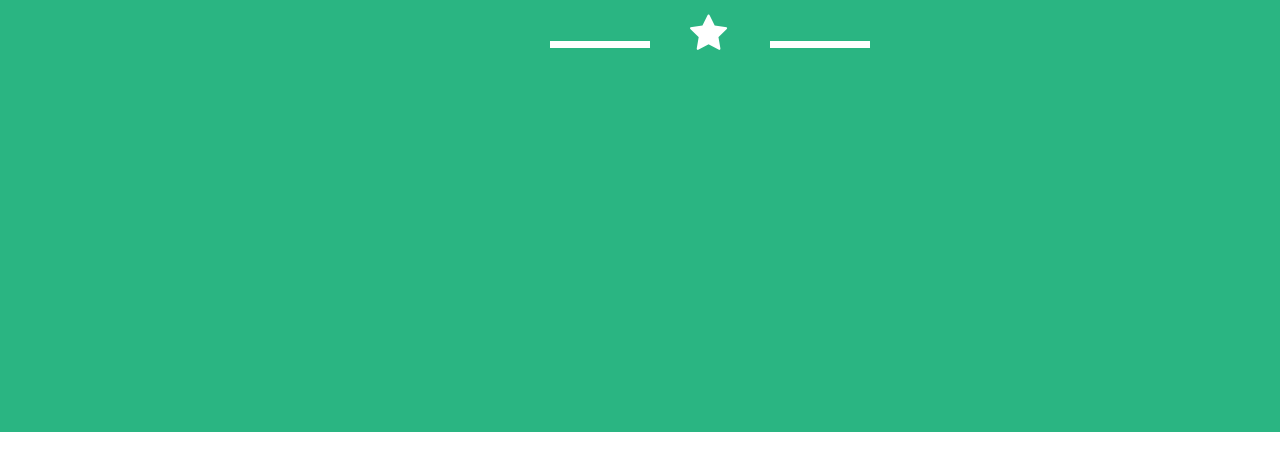
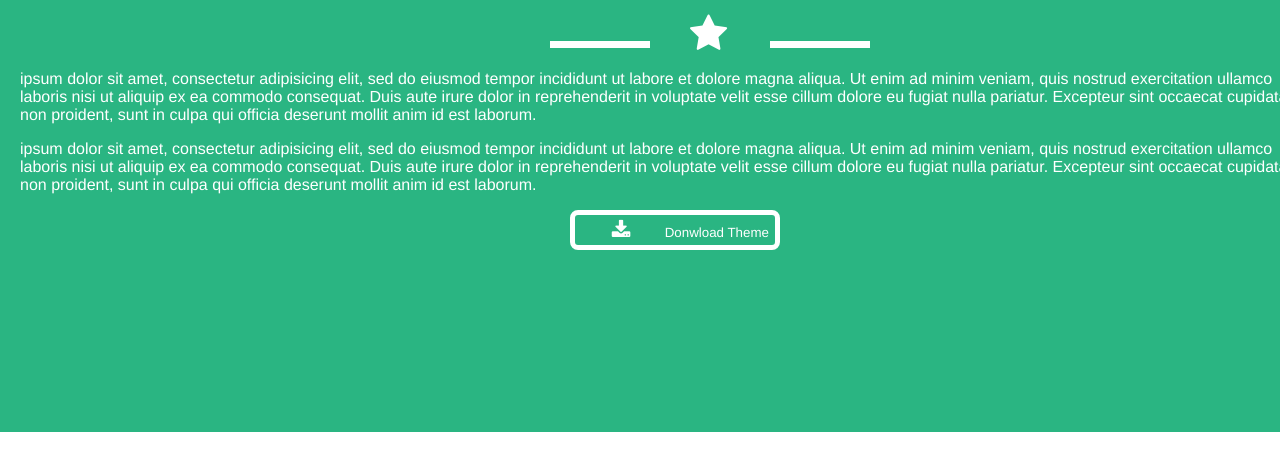
Before and after one commit to vanita22/freelancer-laboratoria, a plain HTML site: page index.html in a window 1280 px wide. Shown: the part 236-706 px from the top of the page. Drawn offline with nearby package versions, Linux system fonts and the light colour scheme.

Commit message:
subiendo segunda parte con detalles

```diff
--- a/css/main.css
+++ b/css/main.css
@@ -84,5 +84,23 @@
 	border-bottom: 7px solid white;
 	width: 100px;
 	display: inline-block;
+}
 
+.parrafo .uno .dos{
+	position: relative;
+	display: inline-block;
 }
+
+.parrafo button{
+	background-color: #2AB582;
+	border: 5px solid white;
+	border-radius: 8px;
+	margin-left: 550px;
+	width: 210px;
+	padding: 5px;
+}
+
+.parrafo button i{
+	font-size: 20px;
+	margin-left: 0;
+}
--- a/index.html
+++ b/index.html
@@ -32,7 +32,23 @@
 		<div class="cont">
 			<h1>ABOUT</h1>
 			<div class="linea-a"></div><i class="fa fa-star" aria-hidden="true"></i><div class="linea-b"></div>
+				<section class="parrafo">
+					<p class="uno">ipsum dolor sit amet, consectetur adipisicing elit, sed do eiusmod
+					tempor incididunt ut labore et dolore magna aliqua. Ut enim ad minim veniam,
+					quis nostrud exercitation ullamco laboris nisi ut aliquip ex ea commodo
+					consequat. Duis aute irure dolor in reprehenderit in voluptate velit esse
+					cillum dolore eu fugiat nulla pariatur. Excepteur sint occaecat cupidatat non
+					proident, sunt in culpa qui officia deserunt mollit anim id est laborum.</p>
 
+					<p class="dos">ipsum dolor sit amet, consectetur adipisicing elit, sed do eiusmod
+					tempor incididunt ut labore et dolore magna aliqua. Ut enim ad minim veniam,
+					quis nostrud exercitation ullamco laboris nisi ut aliquip ex ea commodo
+					consequat. Duis aute irure dolor in reprehenderit in voluptate velit esse
+					cillum dolore eu fugiat nulla pariatur. Excepteur sint occaecat cupidatat non
+					proident, sunt in culpa qui officia deserunt mollit anim id est laborum.</p>
+
+					<button><i class="fa fa-download" aria-hidden="true"></i> Donwload Theme</button>
+				</section>
 		</div>
 	</header>
 
```
